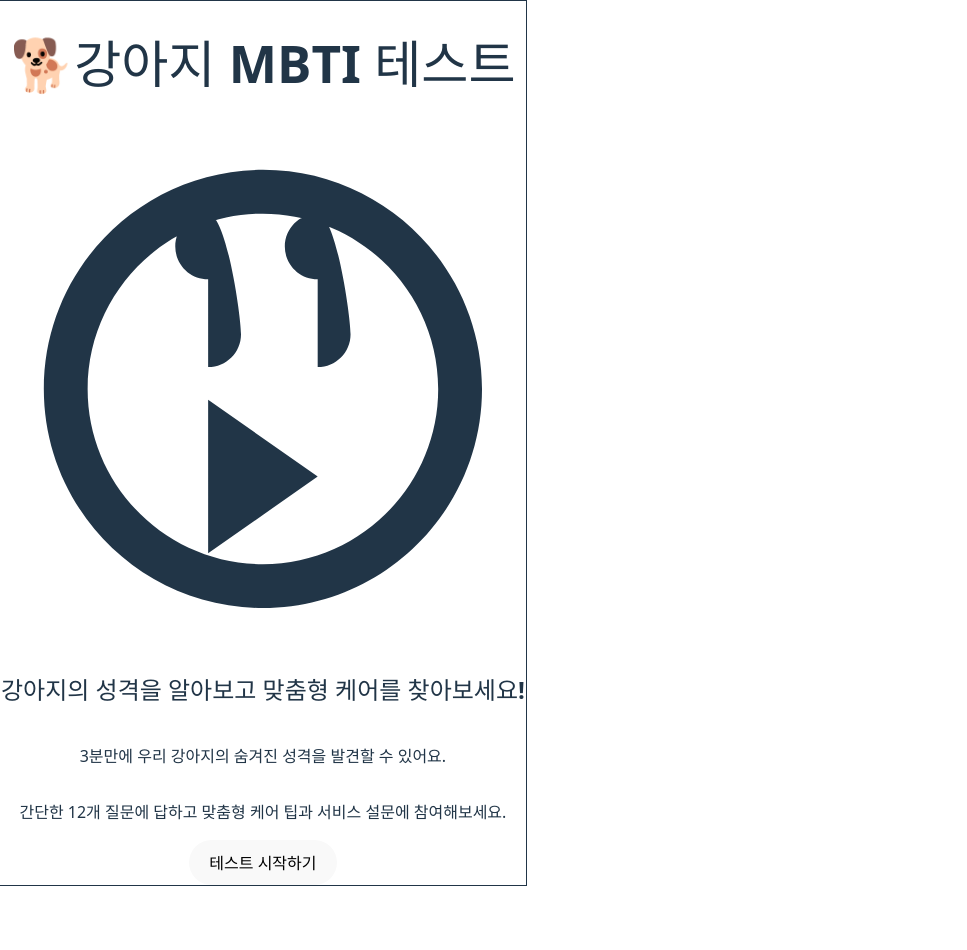
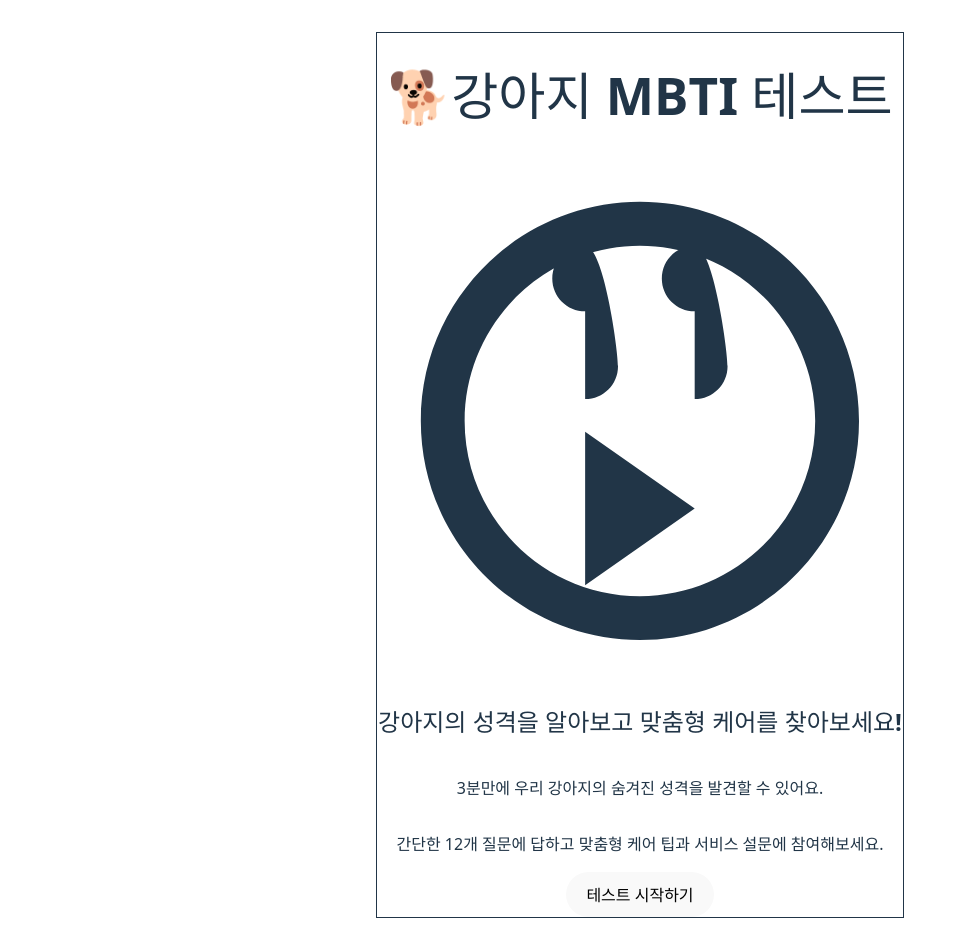
Before and after one commit to dddodong/dog-mbti-test, a React (Vite) app: page / in a window 1280 px wide. Shown: the whole page, without its empty margins (0-967 px from the left). Before the commit the page ends 886 px from the top, so only its background shows below. Built offline with nearby package versions, Linux system fonts and the light colour scheme.

Commit message:
appcss little fix

```diff
--- a/src/App.css
+++ b/src/App.css
@@ -1,3 +1,51 @@
+#root {
+  max-width: 1280px;
+  margin: 0 auto;
+  padding: 2rem;
+  text-align: center;
+}
+
+.logo {
+  height: 6em;
+  padding: 1.5em;
+  will-change: filter;
+  transition: filter 300ms;
+}
+.logo:hover {
+  filter: drop-shadow(0 0 2em #646cffaa);
+}
+.logo.react:hover {
+  filter: drop-shadow(0 0 2em #61dafbaa);
+}
+
+@keyframes logo-spin {
+  from {
+    transform: rotate(0deg);
+  }
+  to {
+    transform: rotate(360deg);
+  }
+}
+
+@media (prefers-reduced-motion: no-preference) {
+  a:nth-of-type(2) .logo {
+    animation: logo-spin infinite 20s linear;
+  }
+}
+
+.card {
+  padding: 2em;
+}
+
+.read-the-docs {
+  color: #888;
+}
+
+@tailwind base;
+@tailwind components;
+@tailwind utilities;
+
+
 /* Tailwind 기본 지시어 */
 @tailwind base;
 @tailwind components;
```
